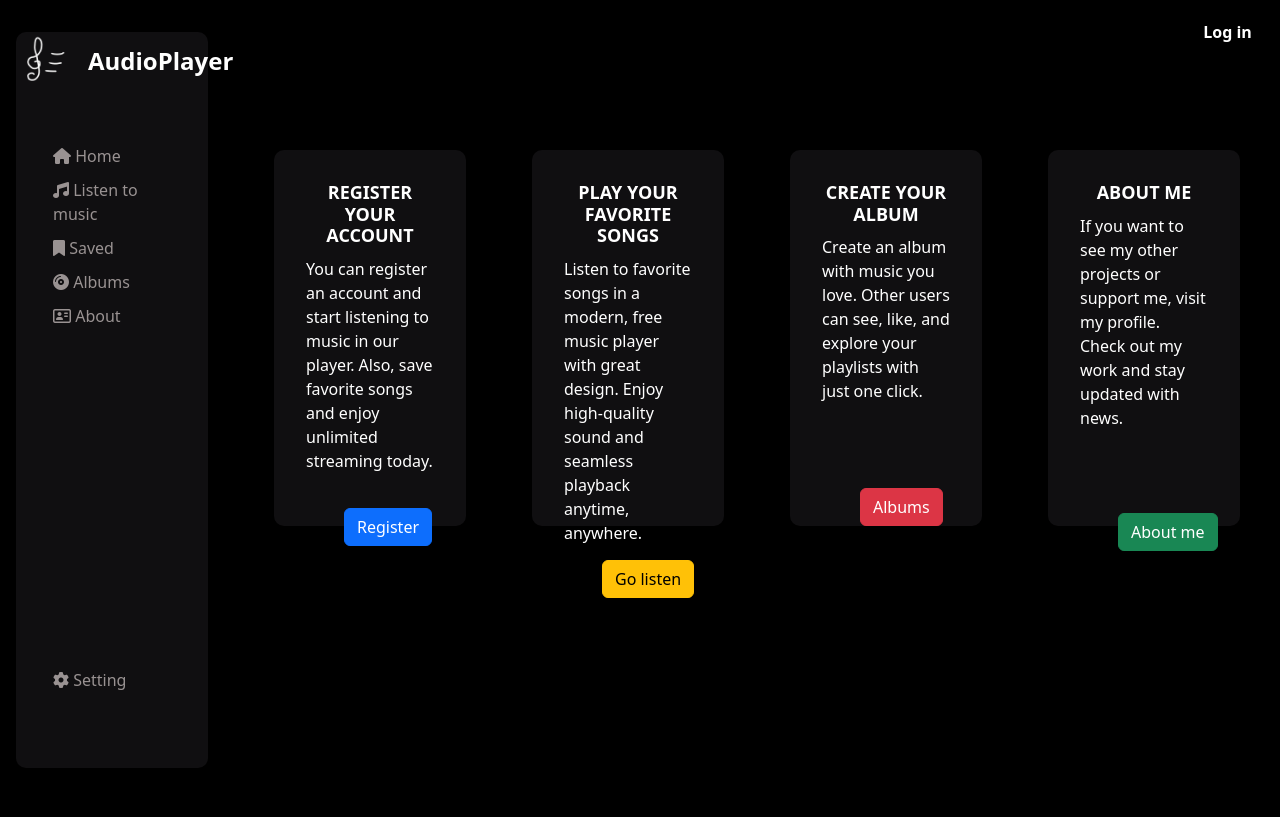
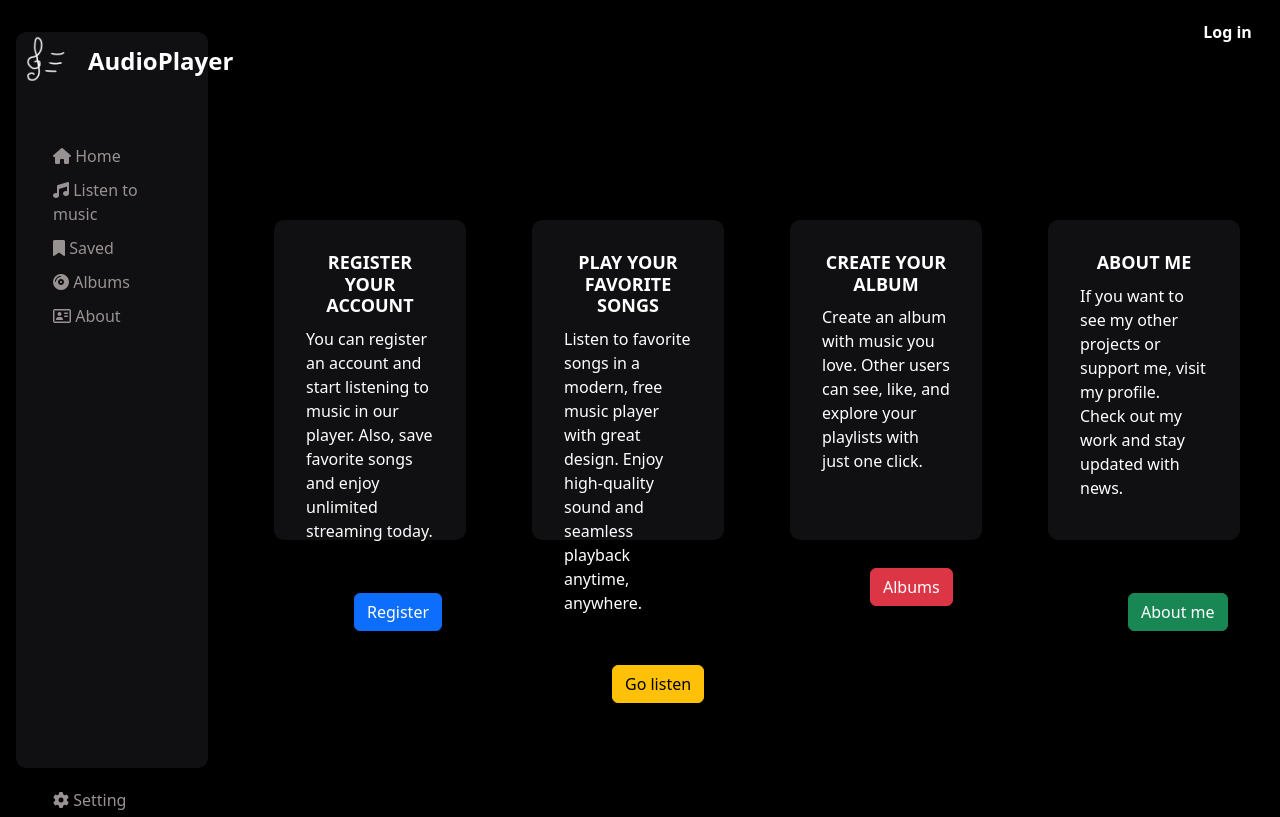
Before and after one commit to Moriarty-Zero/Audioplayer-Site, a Django app: page / in a window 1280 px wide. Before the commit the page ends 768 px from the top, so only its background shows below. Run offline with Django 5.2, Linux system fonts and the light colour scheme.

Commit message:
Update Registration design and code

```diff
--- a/albums/static/albums/css/album_page.css
+++ b/albums/static/albums/css/album_page.css
@@ -3,8 +3,8 @@
 }
 
 .horizontal-list {
-    padding-left: 260px !important;
-    padding-right: 205px;
+    padding-left: 340px !important;
+    padding-right: 250px;
 }
 
 .welcome, .log-in {
--- a/audiosite/settings.py
+++ b/audiosite/settings.py
@@ -9,10 +9,12 @@ BASE_DIR = Path(__file__).resolve().parent.parent
 # See https://docs.djangoproject.com/en/5.1/howto/deployment/checklist/
 
 # SECURITY WARNING: keep the secret key used in production secret!
-SECRET_KEY = os.getenv('SECRET_KEY')
+SECRET_KEY = 'django-insecure--okoc)%xrpjapknvgpnre$6eg_2wq7#5ndn5%u9q_)3nsjwv@^'
+#os.getenv('SECRET_KEY')
+
 
 # SECURITY WARNING: don't run with debug turned on in production!
-DEBUG = os.getenv('DEBUG', default=False)
+DEBUG = os.getenv('DEBUG', default=True)
 
 ALLOWED_HOSTS = []
 
--- a/main/static/main/css/catalog.css
+++ b/main/static/main/css/catalog.css
@@ -81,7 +81,7 @@ input[type="range"] {
     list-style: none;
     padding-top: 60px;
     gap: 10px;
-    padding-left: 280px;
+    padding-left: 400px;
 }
 
 .horizontal-list li {
--- a/main/static/main/css/main.css
+++ b/main/static/main/css/main.css
@@ -1,3 +1,4 @@
+
 body {
     background: rgb(0, 0, 0);
     margin: 0;
@@ -58,7 +59,7 @@ aside ul li:hover, aside ul a:hover {
 }
 
 aside .relative {
-    margin-top: 330px;
+    margin-top: 450px;
 }
 
 main .features {
@@ -96,8 +97,8 @@ main .features p {
 }
 
 .reg aside, .listen aside, .albums aside, .about aside {
-    margin-top: 150px;
-    height: 47vh;
+    margin-top: 220px;
+    height: 40vh;
     margin-left: 50px;
 }
 
@@ -114,21 +115,21 @@ main .features p {
 
 .reg aside button {
     position: relative;
-    top: 45px;
-    left: 38px;
+    top: 60px;
+    left: 48px;
 }
 .listen aside button {
     position: relative;
-    top: 25px;
-    left: 38px;
+    top: 60px;
+    left: 48px;
 }
 .albums aside button {
     position: relative;
-    top: 95px;
-    left: 38px;
+    top: 105px;
+    left: 48px;
 }
 .about aside button {
     position: relative;
-    top: 93px;
-    left: 38px;
+    top: 103px;
+    left: 48px;
 }
--- a/main/static/main/css/menu.css
+++ b/main/static/main/css/menu.css
@@ -55,8 +55,9 @@ aside ul li:hover, aside ul a:hover {
 }
 
 aside .relative {
-    margin-top: 330px;
+    margin-top: 450px;
 }
+
 
 main .features {
     float: left;
--- a/main/templates/main/index.html
+++ b/main/templates/main/index.html
@@ -5,7 +5,7 @@
 {% endblock %}
 
 {% block content %}
-
+<meta name="viewport" content="width=device-width, initial-scale=1.0">
 <div class="reg">
     <aside>
         <h1>REGISTER YOUR ACCOUNT</h1>
@@ -18,7 +18,11 @@
     <aside>
         <h1>PLAY YOUR FAVORITE SONGS</h1>
         <p>Listen to favorite songs in a modern, free music player with great design. Enjoy high-quality sound and seamless playback anytime, anywhere.</p>
-        <a href="{% url 'song_catalog' %}"><button type="button" class="btn btn-warning">Go listen</button></a>
+        {% if user.is_authenticated %}
+            <a href="{% url 'song_catalog' %}"><button type="button" class="btn btn-warning">Go listen</button></a>
+        {% else %}
+            <a href="{% url 'register' %}"><button type="button" class="btn btn-warning">Go listen</button></a>
+        {% endif %}
     </aside>
 </div>
 
@@ -26,7 +30,11 @@
     <aside>
         <h1>CREATE YOUR ALBUM</h1>
         <p>Create an album with music you love. Other users can see, like, and explore your playlists with just one click.</p>
-        <a href="{% url 'album_catalog' %}"><button type="button" class="btn btn-danger">Albums</button></a>
+        {% if user.is_authenticated %}
+            <a href="{% url 'album_catalog' %}"><button type="button" class="btn btn-danger">Albums</button></a>
+        {% else %}
+            <a href="{% url 'register' %}"><button type="button" class="btn btn-danger">Albums</button></a>
+        {% endif %}
     </aside>
 </div>
 
--- a/users/templates/users/login_user.html
+++ b/users/templates/users/login_user.html
@@ -9,7 +9,7 @@
         <h2>Log In</h2>
         <form method="post" action="{% url 'login' %}">
             {% csrf_token %}
-            <input type="text" name="username" placeholder="Log in" required autocomplete="username" class="username">
+            <input type="text" name="username" placeholder="Username" required autocomplete="username" class="username">
             <input type="password" name="password" placeholder="Password" required autocomplete="current-password" class="password">
             <button type="submit">Enter</button>
         </form>
--- a/users/templates/users/register_user.html
+++ b/users/templates/users/register_user.html
@@ -10,7 +10,9 @@
             <h2>Sign Up</h2>
             <form method="post" class="reg-form">
                 {% csrf_token %}
-                {{ form.as_p }}
+                {{ form.username }}
+                {{ form.password1 }}
+                {{ form.password2 }}
                 <button type="submit">Sign Up</button>
             </form>
             <p>Already have an account? <a href="{% url 'login' %}">Sign In</a></p>
--- a/users/views.py
+++ b/users/views.py
@@ -11,7 +11,7 @@ def register(request):
         form = RegisterForm(request.POST)
         if form.is_valid():
             user = form.save()
-            user.set_password(form.cleaned_data['password'])
+            user.set_password(form.cleaned_data['password1'])
             user.save()
 
             return redirect('home')
```
Also changed, not shown: playground/static/playground/css/playground.css (+7 -6 lines), users/forms.py (+38 -6 lines), 1 other file.
